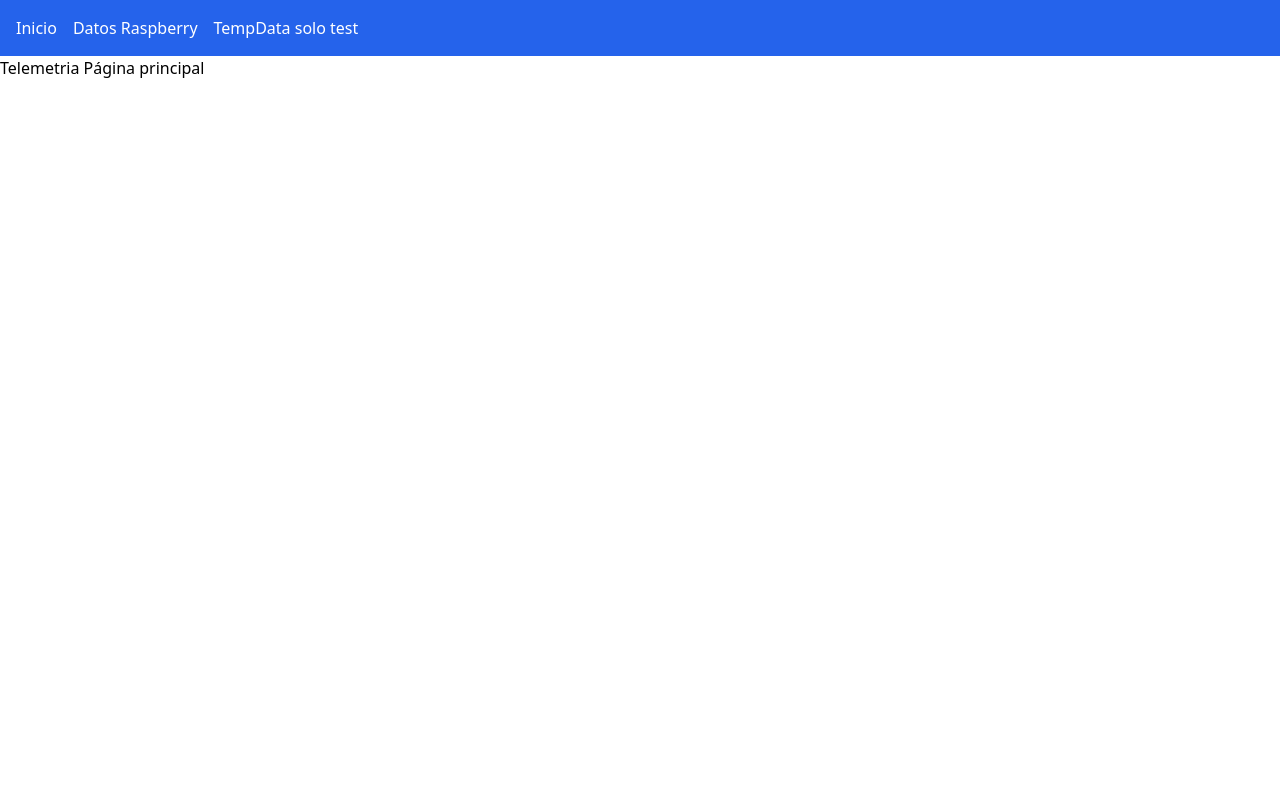
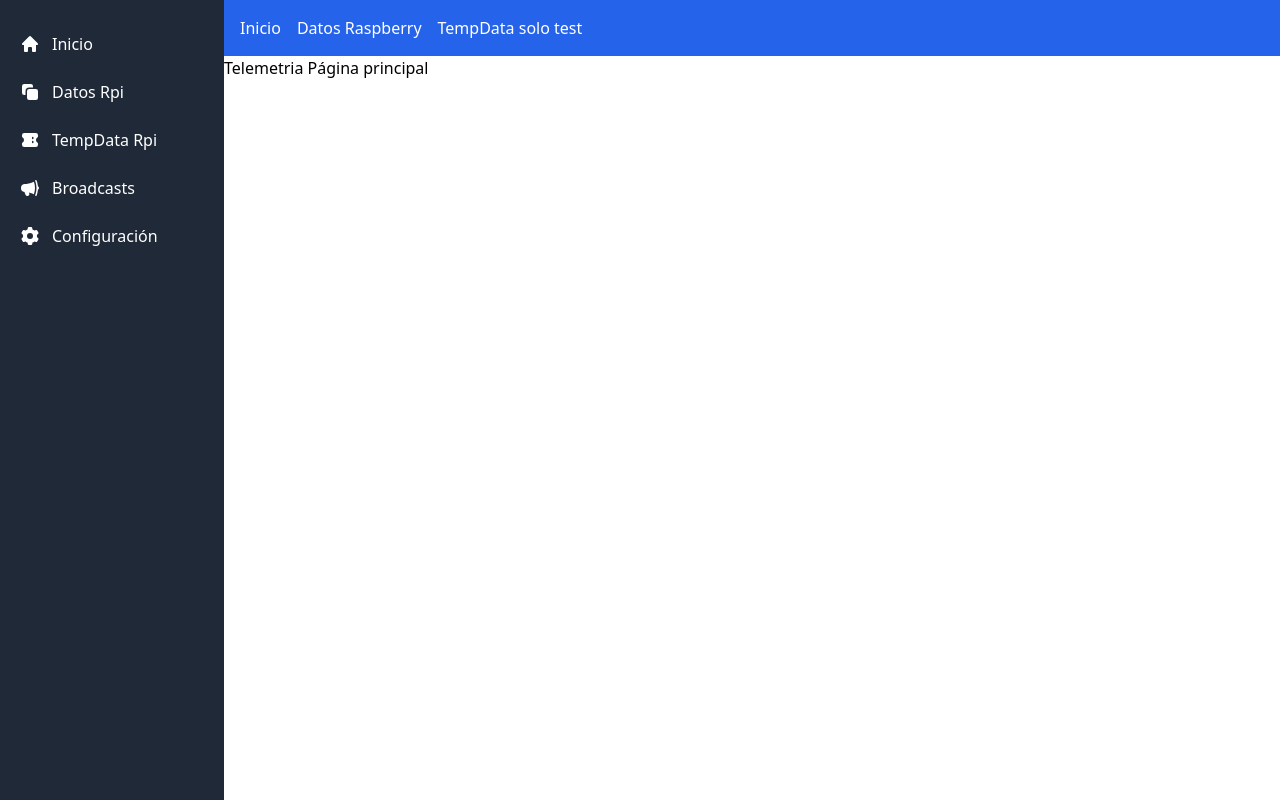
Before and after one commit to spotfreeman/telemetria-frontend, a React (Create React App) app: page / in a window 1280 px wide. Built offline with nearby package versions, Linux system fonts and the light colour scheme.

Commit message:
TempData formato de hojas

```diff
--- a/src/App.js
+++ b/src/App.js
@@ -3,22 +3,27 @@ import { BrowserRouter as Router, Routes, Route, Link } from 'react-router-dom';
 import DatosPage from './DatosPage';
 import { TempData } from './Pages/TempData';
 
+import Sidebar from './Components/Sidebar';
 
 function App() {
   return (
     <Router>
+      <div className="flex min-h-screen">
+        <Sidebar />
+        <div className="flex-1">
           <nav className="bg-blue-600 p-4 flex gap-4">
             <Link to="/" className="text-white hover:underline">Inicio</Link>
             <Link to="/datos" className="text-white hover:underline">Datos Raspberry</Link>
             <Link to="/tempdata" className="text-white hover:underline">TempData solo test</Link>
           </nav>
-
           <Routes>
             <Route path="/" element={<div>Telemetria Página principal</div>} />
             <Route path="/datos" element={<DatosPage />} />
             <Route path="/tempdata" element={<TempData />} />
             <Route path="*" element={<div>404 - Página no encontrada</div>} />
           </Routes>
+        </div>
+      </div>
     </Router>
   );
 }
--- /dev/null
+++ b/src/Components/Sidebar.jsx
@@ -0,0 +1,33 @@
+import { Cog6ToothIcon, HomeIcon, MegaphoneIcon, Square2StackIcon, TicketIcon } from '@heroicons/react/20/solid';
+import { Link } from 'react-router-dom';
+
+function Sidebar() {
+    return (
+        <aside className="w-56 bg-gray-800 text-white min-h-screen flex flex-col py-6 px-2">
+            <nav className="flex flex-col gap-2">
+                <Link to="/" className="flex items-center gap-3 px-3 py-2 rounded hover:bg-gray-700">
+                    <HomeIcon className="h-5 w-5" />
+                    <span>Inicio</span>
+                </Link>
+                <Link to="/datos" className="flex items-center gap-3 px-3 py-2 rounded hover:bg-gray-700">
+                    <Square2StackIcon className="h-5 w-5" />
+                    <span>Datos Rpi</span>
+                </Link>
+                <Link to="/tempdata" className="flex items-center gap-3 px-3 py-2 rounded hover:bg-gray-700">
+                    <TicketIcon className="h-5 w-5" />
+                    <span>TempData Rpi</span>
+                </Link>
+                <Link to="/broadcasts" className="flex items-center gap-3 px-3 py-2 rounded hover:bg-gray-700">
+                    <MegaphoneIcon className="h-5 w-5" />
+                    <span>Broadcasts</span>
+                </Link>
+                <Link to="/settings" className="flex items-center gap-3 px-3 py-2 rounded hover:bg-gray-700">
+                    <Cog6ToothIcon className="h-5 w-5" />
+                    <span>Configuración</span>
+                </Link>
+            </nav>
+        </aside>
+    );
+}
+
+export default Sidebar;
```
Lines whose indentation alone changed are shown as unchanged.
